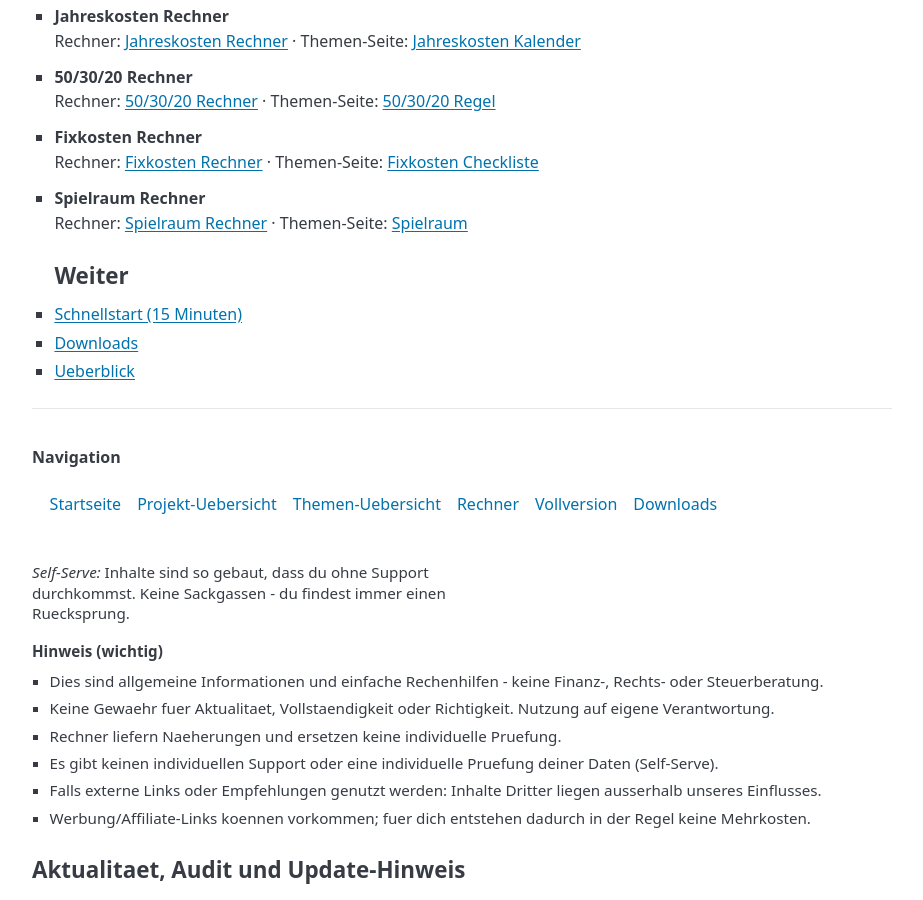
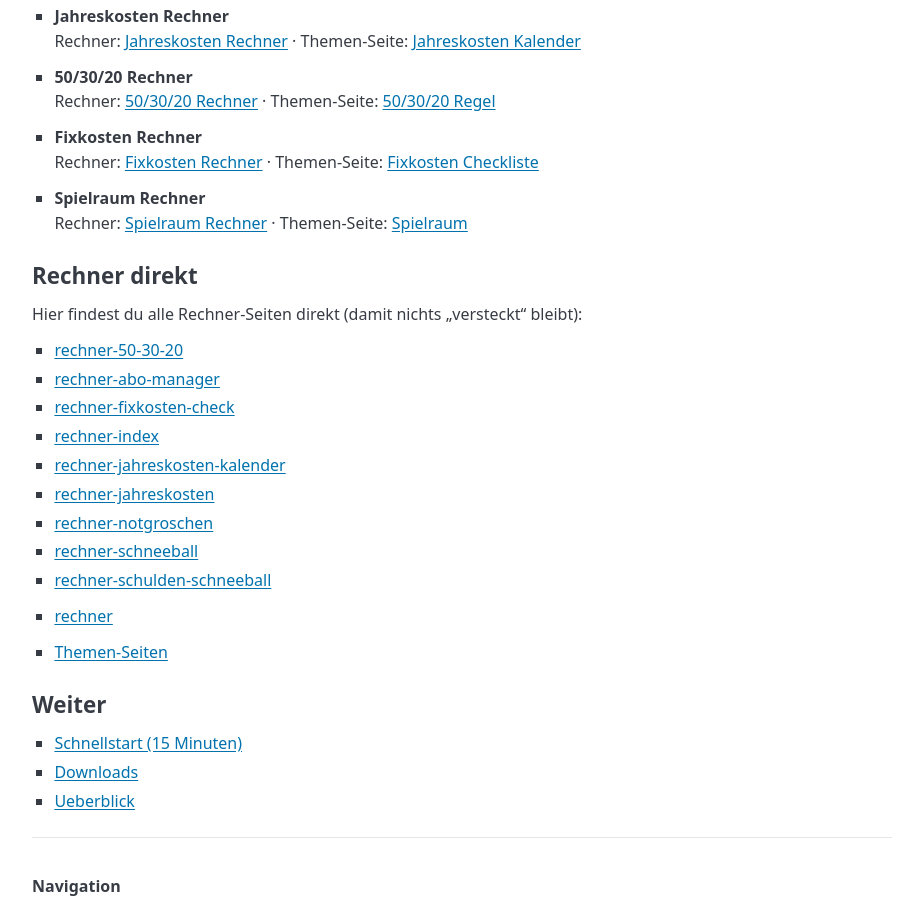
Before and after one commit to gluecklich-tools/einfach-geld-ordnen, a Jekyll site: the page built from seiten/rechner-uebersicht.md, in a window 1280 px wide and 900 px high, scrolled down 480 px. Shown: the whole window, without its empty margins (178-1101 px from the left). Built offline with Jekyll 4.4.1, drawn with Linux system fonts in a browser that asks for light colours.

Commit message:
Klaus-Run: automated gates + push 2026-02-21 14:23

```diff
--- a/seiten/rechner-uebersicht.md
+++ b/seiten/rechner-uebersicht.md
@@ -30,6 +30,26 @@ Hier findest du einfache Mini-Rechner (Self-Serve). Zu jedem Rechner gibt es ein
 
 - **Spielraum Rechner**
   Rechner: [Spielraum Rechner]({{site.baseurl}}/seiten/spielraum-rechner.html) · Themen-Seite: [Spielraum]({{site.baseurl}}/seiten/spielraum.html)
+
+<!-- EGO_RECHNER_LIST_V1:START -->
+## Rechner direkt
+
+Hier findest du alle Rechner-Seiten direkt (damit nichts „versteckt“ bleibt):
+
+- [rechner-50-30-20]({ site.baseurl }/seiten/rechner-50-30-20.html)
+- [rechner-abo-manager]({ site.baseurl }/seiten/rechner-abo-manager.html)
+- [rechner-fixkosten-check]({ site.baseurl }/seiten/rechner-fixkosten-check.html)
+- [rechner-index]({ site.baseurl }/seiten/rechner-index.html)
+- [rechner-jahreskosten-kalender]({ site.baseurl }/seiten/rechner-jahreskosten-kalender.html)
+- [rechner-jahreskosten]({ site.baseurl }/seiten/rechner-jahreskosten.html)
+- [rechner-notgroschen]({ site.baseurl }/seiten/rechner-notgroschen.html)
+- [rechner-schneeball]({ site.baseurl }/seiten/rechner-schneeball.html)
+- [rechner-schulden-schneeball]({ site.baseurl }/seiten/rechner-schulden-schneeball.html)
+- [rechner]({ site.baseurl }/seiten/rechner.html)
+
+- [Themen-Seiten]({{ site.baseurl }}/seiten/themen-seiten.html)
+<!-- EGO_RECHNER_LIST_V1:END -->
+
 ## Weiter
 - [Schnellstart (15 Minuten)]({{ site.baseurl }}/seiten/start_in_15_minuten.html)
 - [Downloads]({{ site.baseurl }}/seiten/downloads.html)
```
